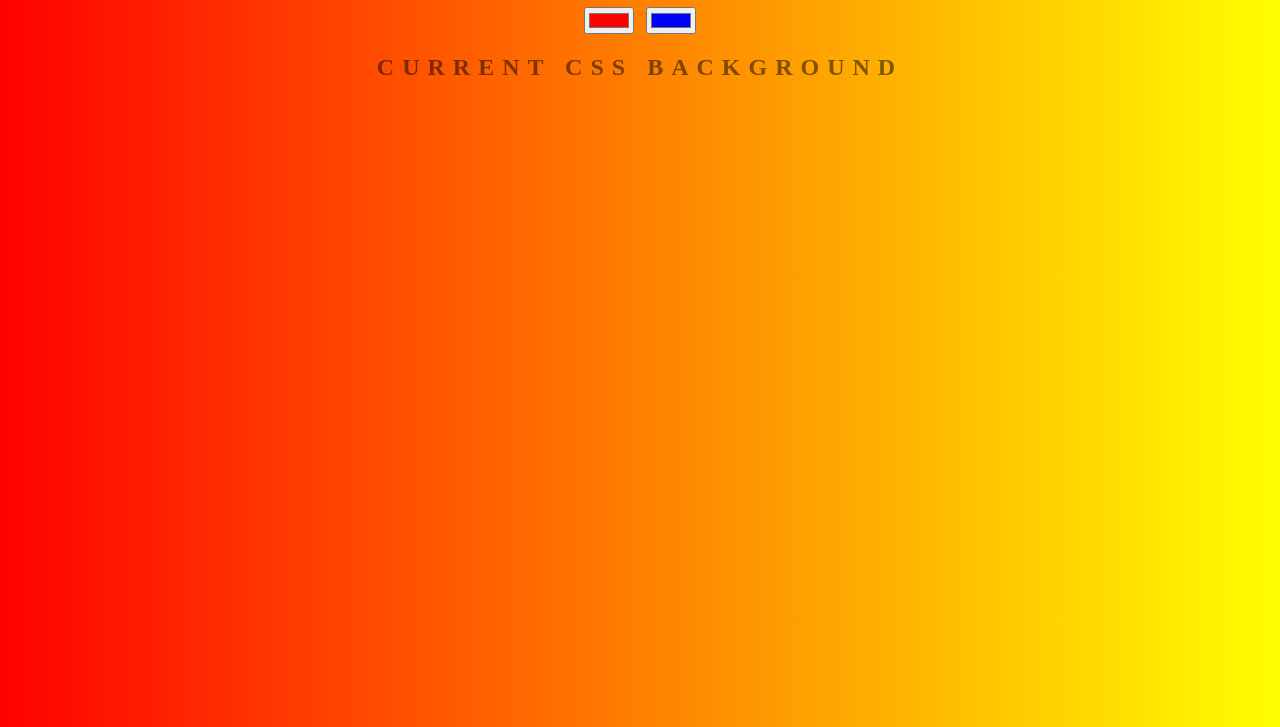
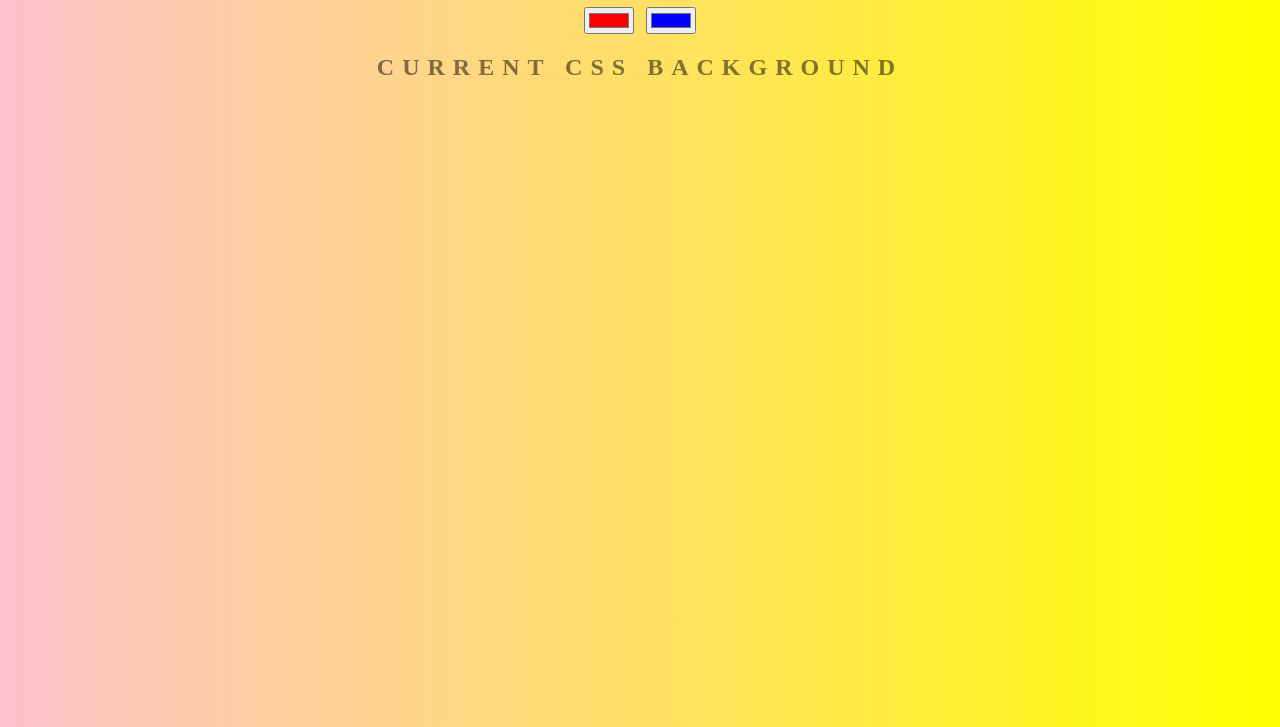
Before and after one commit to itsdb7/gradient-js, a plain HTML site: page index.html in a window 1280 px wide. Shown: the part 73-800 px from the top of the page. Drawn offline with Linux system fonts and the light colour scheme.

Commit message:
css file modified

```diff
--- a/style.css
+++ b/style.css
@@ -8,7 +8,7 @@
     text-transform: uppercase;
     letter-spacing: .5em;
     top: 15%;
-	background: linear-gradient(to right, red , yellow);
+	background: linear-gradient(to right, pink , yellow);
 }
 h3{
     font-size: 12px;
```
